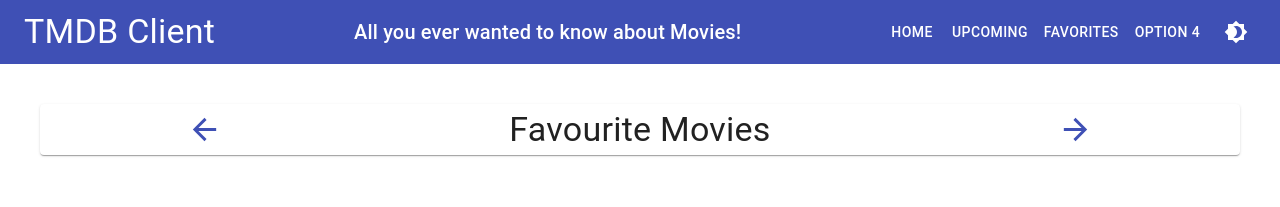
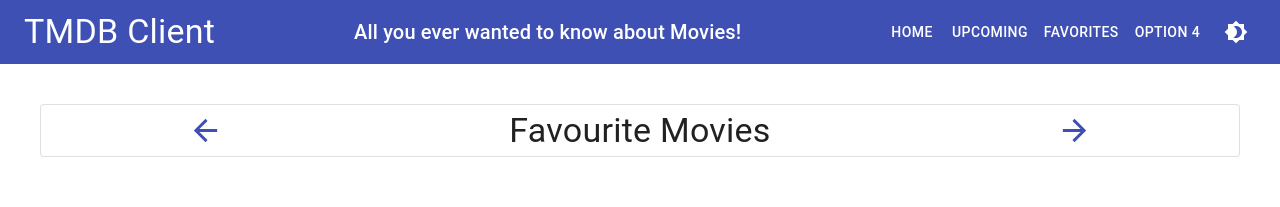
Before and after one commit to mezebu/moviesApp, a React (Vite) app: page /movies/favourites in a window 1280 px wide. Shown: the top 207 px of the page. Built offline with nearby package versions, Linux system fonts and the light colour scheme.

Commit message:
Refactored Header component for improved styling and accessibility.
- Changed Paper component to use 'variant' and 'elevation' props for a more consistent design.
- Enhanced IconButton's aria-label for better accessibility.

```diff
--- a/src/components/headerMovieList/index.tsx
+++ b/src/components/headerMovieList/index.tsx
@@ -23,7 +23,7 @@ const Header: React.FC<HeaderProps> = (props) => {
   const title = props.title;
 
   return (
-    <Paper component="div" sx={styles.root}>
+    <Paper variant="outlined" elevation={0} sx={styles.root}>
       <IconButton aria-label="go back">
         <ArrowBackIcon color="primary" fontSize="large" />
       </IconButton>
```
